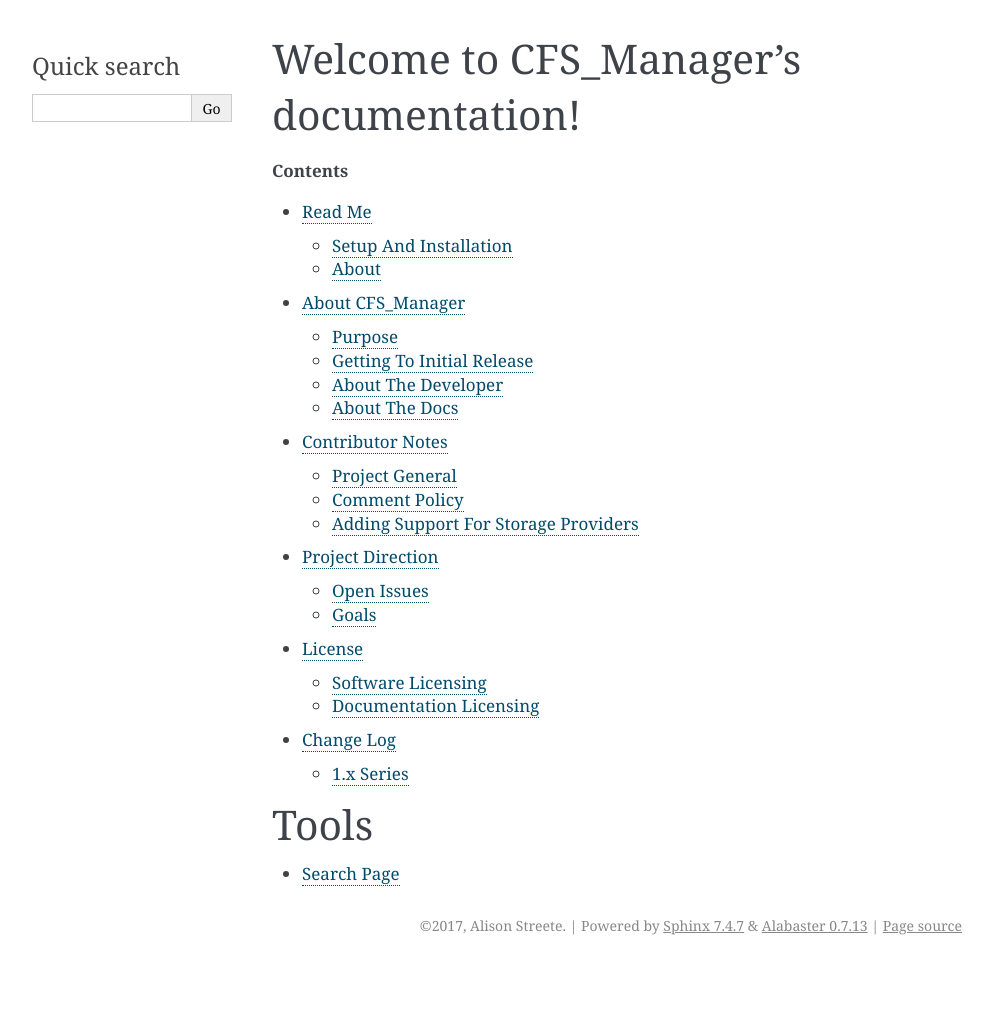
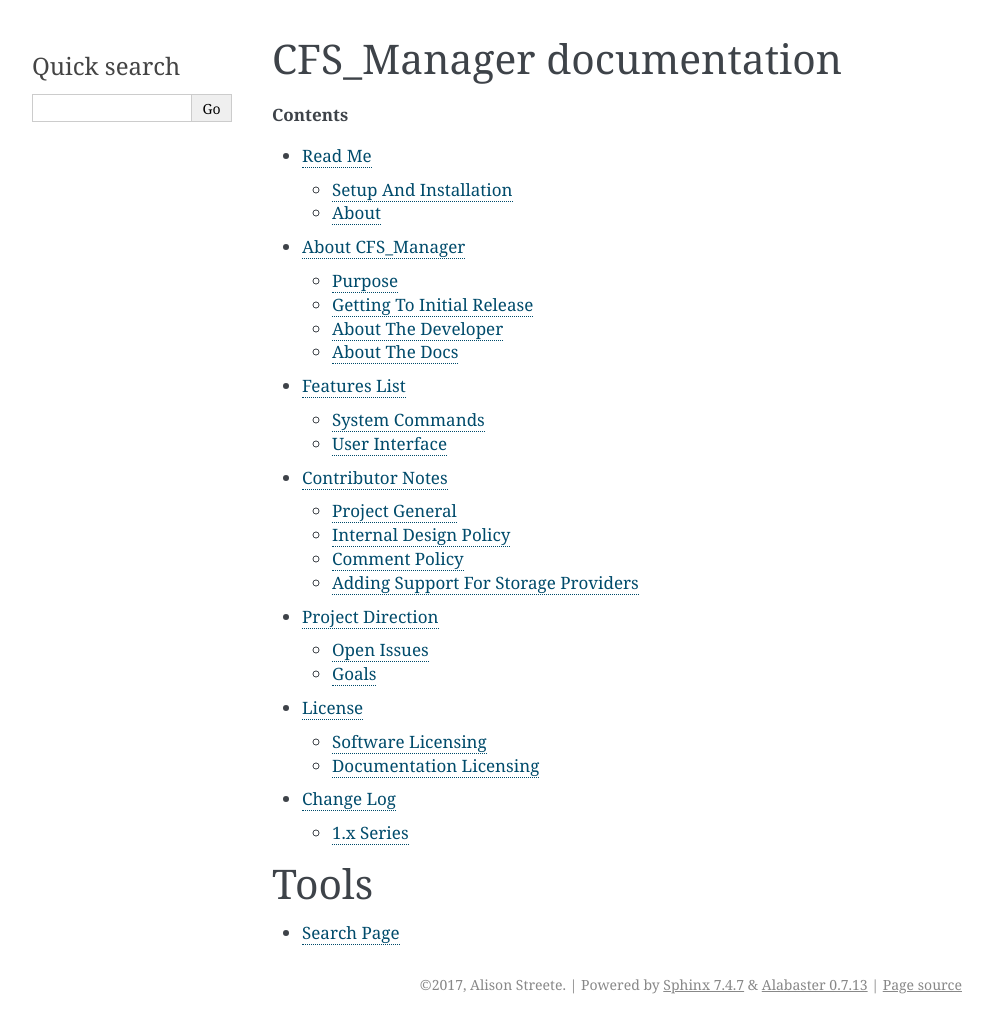
Before and after one commit to alisonstreete/cfs-manager, a Sphinx documentation site: the page built from docs/index.rst, in a window 1280 px wide. Shown: the whole page, without its empty margins (148-1141 px from the left). Built offline with Sphinx 7.4.7, drawn with Linux system fonts in a browser that asks for light colours; before the commit the page ends 965 px from its top, so only the background shows below that.

Commit message:
added documentation of user-facing features & more info for contributors

```diff
--- a/docs/direction.rst
+++ b/docs/direction.rst
@@ -46,6 +46,8 @@ Goals
 
 * Migrating to a database using SQLAlchemy
 
+* Migrating to standard Python CLI libraries (eg, argparse)
+
 * When multiple files share a name, return list for user confirmation
 
 * Allow users to choose storage order
--- a/docs/index.rst
+++ b/docs/index.rst
@@ -1,5 +1,5 @@
-Welcome to CFS_Manager's documentation!
-=======================================
+CFS_Manager documentation
+=========================
 
 **Contents**
 
@@ -8,6 +8,7 @@ Welcome to CFS_Manager's documentation!
 
     README
     about
+    features
     contributor notes
     direction
     license
```
Also changed, not shown: docs/contributor notes.rst (+9 -0 lines), docs/features.rst (added, +47 -0 lines).
